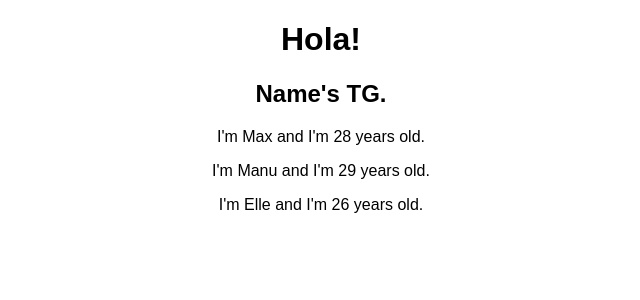
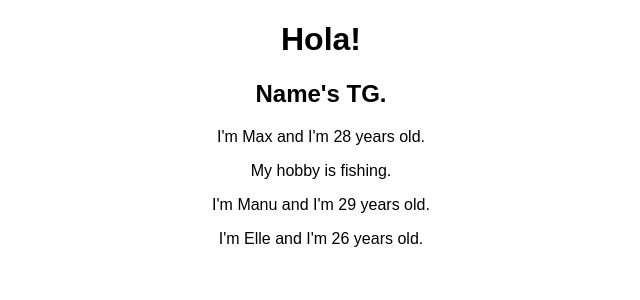
Before and after one commit to tengkusyafiq/Udemy---React---The-Complete-Guide-by-Maximilian---Lecture-Notes, a React (Create React App) app in the folder react-complete-guide/: page / in a window 1280 px wide. Shown: the top 300 px of the page, without its empty margins (319-959 px from the left). Built offline with nearby package versions, Linux system fonts and the light colour scheme.

Commit message:
3.13 children property

```diff
--- a/react-complete-guide/src/App.js
+++ b/react-complete-guide/src/App.js
@@ -9,7 +9,9 @@ class App extends Component {
       <div className="App">
         <h1>Hola!</h1>
         <h2>Name's TG.</h2>
-        <Person name="Max" age="28" />
+        <Person name="Max" age="28">
+          My hobby is fishing.
+        </Person>
         <Person name="Manu" age="29" />
         <Person name="Elle" age="26" />
       </div>
--- a/react-complete-guide/src/Person/Person.js
+++ b/react-complete-guide/src/Person/Person.js
@@ -2,9 +2,12 @@ import React from "react";
 
 const person = props => {
   return (
-    <p>
-      I'm {props.name} and I'm {props.age} years old.
-    </p>
+    <div>
+      <p>
+        I'm {props.name} and I'm {props.age} years old.
+      </p>
+      <p>{props.children}</p>
+    </div>
   ); //Math.floor= to round up
 };
 
```
Also changed, not shown: 1 other file (tests, documents, lock files or other folders).
